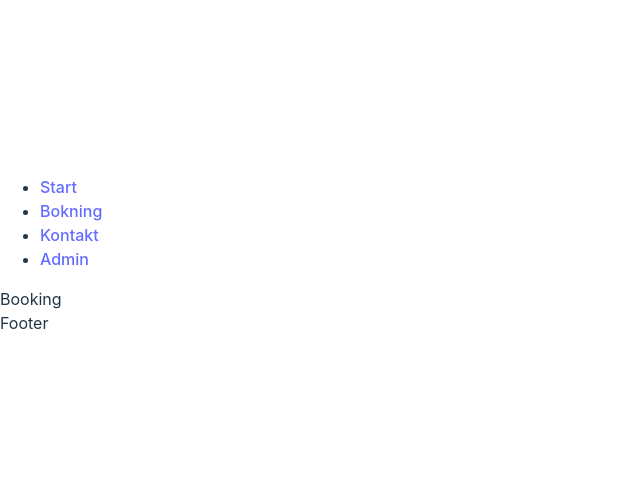
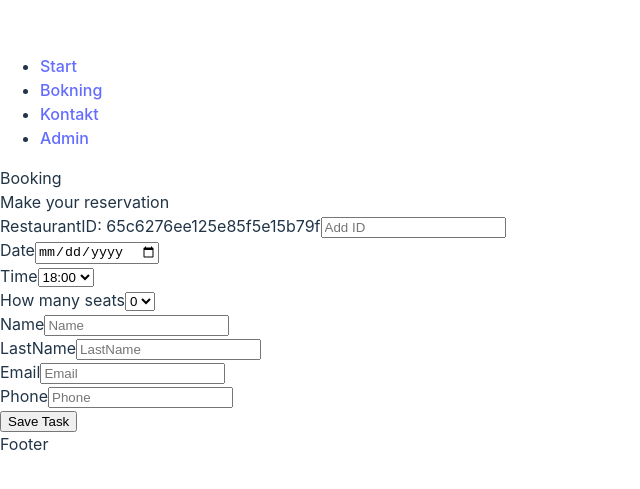
Before and after one commit to screamm/the-restaurant-the-vg-team-groupassignment, a React (Vite) app: page /Booking in a window 1280 px wide. Shown: the part 153-642 px from the top of the page, without its empty margins (0-640 px from the left). Built offline with nearby package versions, Linux system fonts and the light colour scheme.

Commit message:
bookingForm

```diff
--- /dev/null
+++ b/src/components/BookingForm.tsx
@@ -0,0 +1,130 @@
+import { ChangeEvent, SyntheticEvent, useState } from "react"
+
+export const BookingForm = () => {
+
+    const [addBooking, setAddBooking] = useState({restaurantID: '',
+        date: '',
+        time: '',
+        numberOfGuests: 0,
+        customer: {
+            name: '',
+            lastname: '',
+            email: '',
+            phone: ''
+        }})
+
+        const handleInputChange = (e: ChangeEvent<HTMLInputElement | HTMLSelectElement>) => {
+            const { name, value } = e.target;
+            if (name.startsWith("customer.")) {
+                // If it's a nested property of customer object
+                setAddBooking(prevState => ({
+                    ...prevState,
+                    customer: {
+                        ...prevState.customer,
+                        [name.split('.')[1]]: value
+                    }
+                }));
+            } else {
+                // If it's a top-level property
+                setAddBooking(prevState => ({
+                    ...prevState,
+                    [name]: value
+                }));
+            }
+        };
+    const onSubmit = (e:  SyntheticEvent<HTMLFormElement, SubmitEvent>) => {
+        e.preventDefault()
+        console.log(addBooking)
+    }
+
+    return(
+        <>
+        <div>Make your reservation</div>
+        <form action="" onSubmit={onSubmit}>
+        <div>
+            <label>RestaurantID: 65c6276ee125e85f5e15b79f</label>
+            <input
+            type="text"
+            placeholder="Add ID"
+            name="restaurantID"
+            value={addBooking.restaurantID}
+            onChange={handleInputChange} />
+        </div>
+        <div>
+            <label>Date</label>
+            <input
+            type="date"
+            placeholder="Add Date"
+            name="date"
+            value={addBooking.date}
+            onChange={handleInputChange} />
+        </div>
+        <div>
+            <label>Time</label>
+            <select
+            name="time"
+            value={addBooking.time}
+            onChange={handleInputChange}>
+                <option value="18.00">18:00</option>
+                <option value="21.00">21:00</option>
+            </select>
+        </div>
+        <div>
+            <label>How many seats</label>
+            <select
+            name="numberOfGuests"
+            value={addBooking.numberOfGuests}
+            onChange={handleInputChange}>
+                <option value="0">0</option>
+                <option value="1">1</option>
+                <option value="2">2</option>
+                <option value="3">3</option>
+                <option value="4">4</option>
+                <option value="5">5</option>
+                <option value="6">6</option>
+            </select>
+        </div>
+        <div>
+            <label>Name</label>
+            <input
+            type="text"
+            placeholder="Name"
+            name="customer.name"
+            value={addBooking.customer.name}
+            onChange={handleInputChange} />
+        </div>
+        <div>
+            <label>LastName</label>
+            <input
+            type="text"
+            placeholder="LastName"
+            name="customer.lastname"
+            value={addBooking.customer.lastname}
+            onChange={handleInputChange} />
+        </div>
+        <div>
+            <label>Email</label>
+            <input
+            type="text"
+            placeholder="Email"
+            name="customer.email"
+            value={addBooking.customer.email}
+            onChange={handleInputChange} />
+        </div>
+        <div>
+            <label>Phone</label>
+            <input
+            type="text"
+            placeholder="Phone"
+            name="customer.phone"
+            value={addBooking.customer.phone}
+            onChange={handleInputChange} />
+        </div>
+        <input
+        className="btn btn-block"
+        type="submit"
+        value="Save Task" />
+        </form>
+        </>
+    )
+}
--- a/src/pages/Booking.tsx
+++ b/src/pages/Booking.tsx
@@ -1,3 +1,8 @@
+import { BookingForm } from "../components/BookingForm";
+
 export const Booking = () => {
-    return <>Booking</>;
+    return <>
+    Booking
+    <BookingForm></BookingForm>
+    </>;
   };
```
